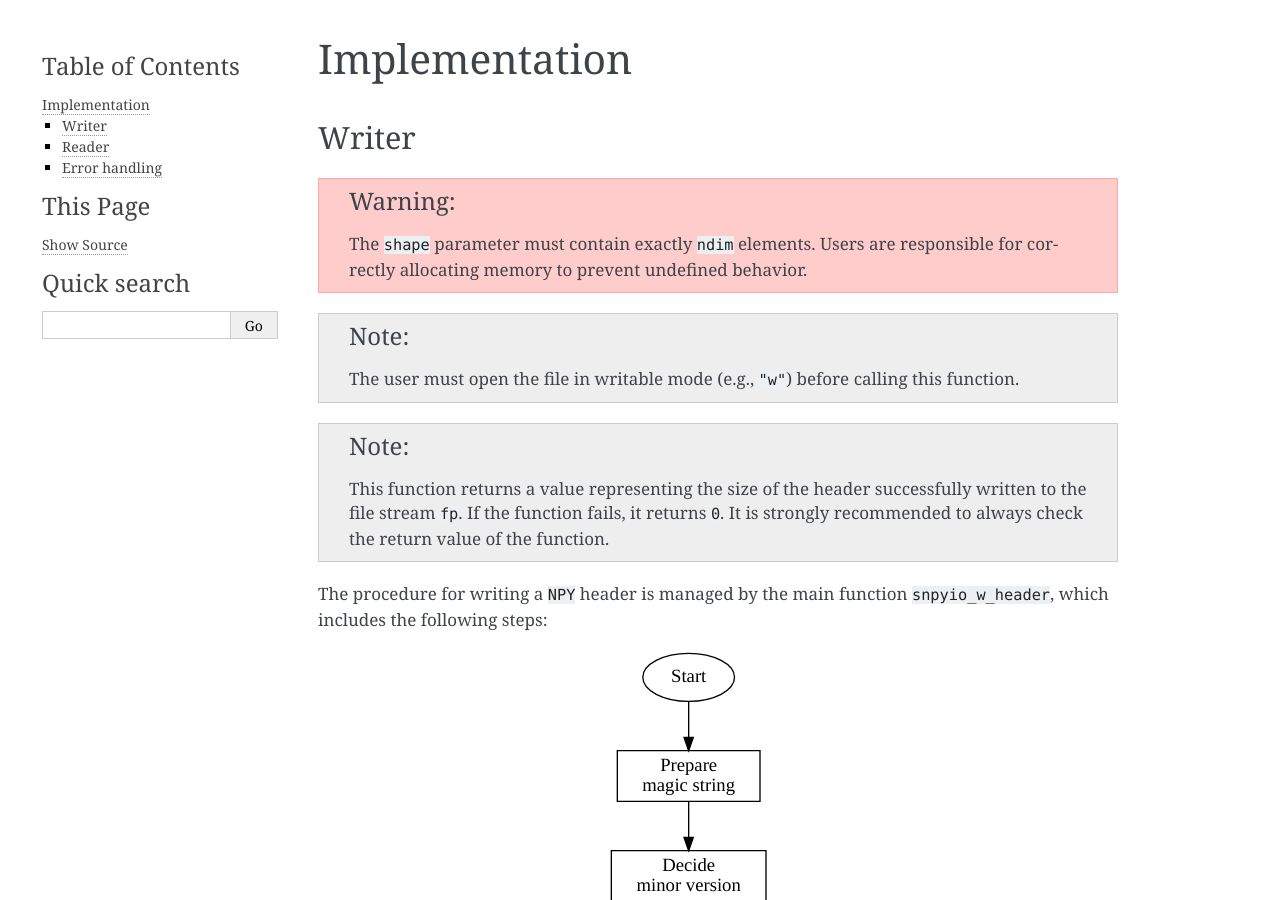
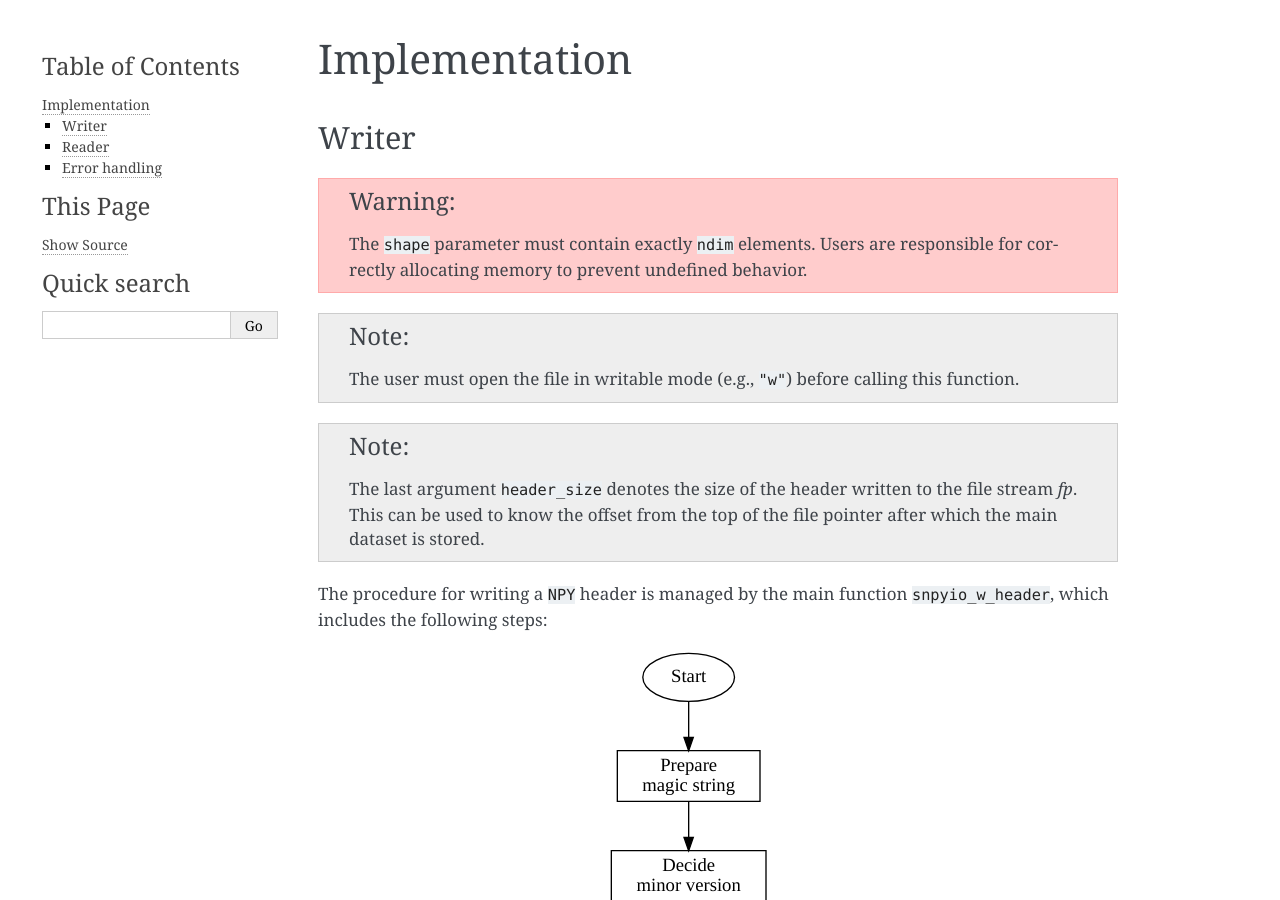
Before and after one commit to NaokiHori/SimpleNpyIO, a Sphinx documentation site: the page built from docs/source/implementation.rst, in a window 1280 px wide and 900 px high. Built offline with Sphinx 7.4.7, drawn with Linux system fonts in a browser that asks for light colours; some of the changed text lies outside the part shown.

Commit message:
[mod] backward-incompatible change / return error code instead of header size

```diff
--- a/docs/source/implementation.rst
+++ b/docs/source/implementation.rst
@@ -21,9 +21,8 @@ Writer
 
 .. note::
 
-   This function returns a value representing the size of the header successfully written to the file stream ``fp``.
-   If the function fails, it returns ``0``.
-   It is strongly recommended to always check the return value of the function.
+    The last argument ``header_size`` denotes the size of the header written to the file stream `fp`.
+    This can be used to know the offset from the top of the file pointer after which the main dataset is stored.
 
 The procedure for writing a ``NPY`` header is managed by the main function ``snpyio_w_header``, which includes the following steps:
 
@@ -104,9 +103,8 @@ Reader
 
 .. note::
 
-   This function returns a value representing the size of the header successfully loaded from the file stream ``fp``.
-   If the function fails, it returns ``0``.
-   It is strongly recommended to always check the return value of the function.
+    The last argument ``header_size`` denotes the size of the header loaded from the file stream `fp`.
+    This can be used to know the offset from the top of the file pointer after which the main dataset is stored.
 
 The procedure for reading a ``NPY`` header is managed by the main function ``snpyio_r_header``, which includes the following steps:
 
```
Also changed, not shown: other parts of docs/source/implementation.rst (+4 -4 lines), README.md (+4 -4 lines), 4 other files.
